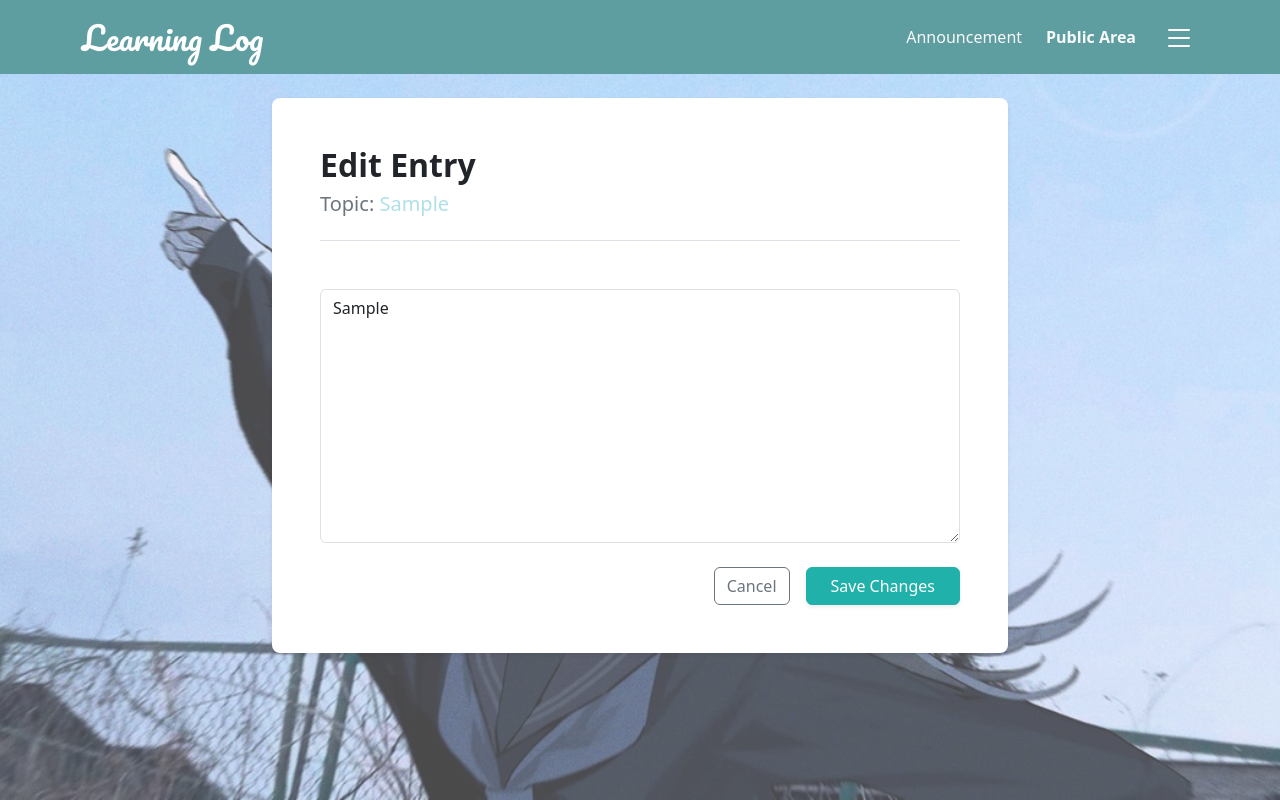
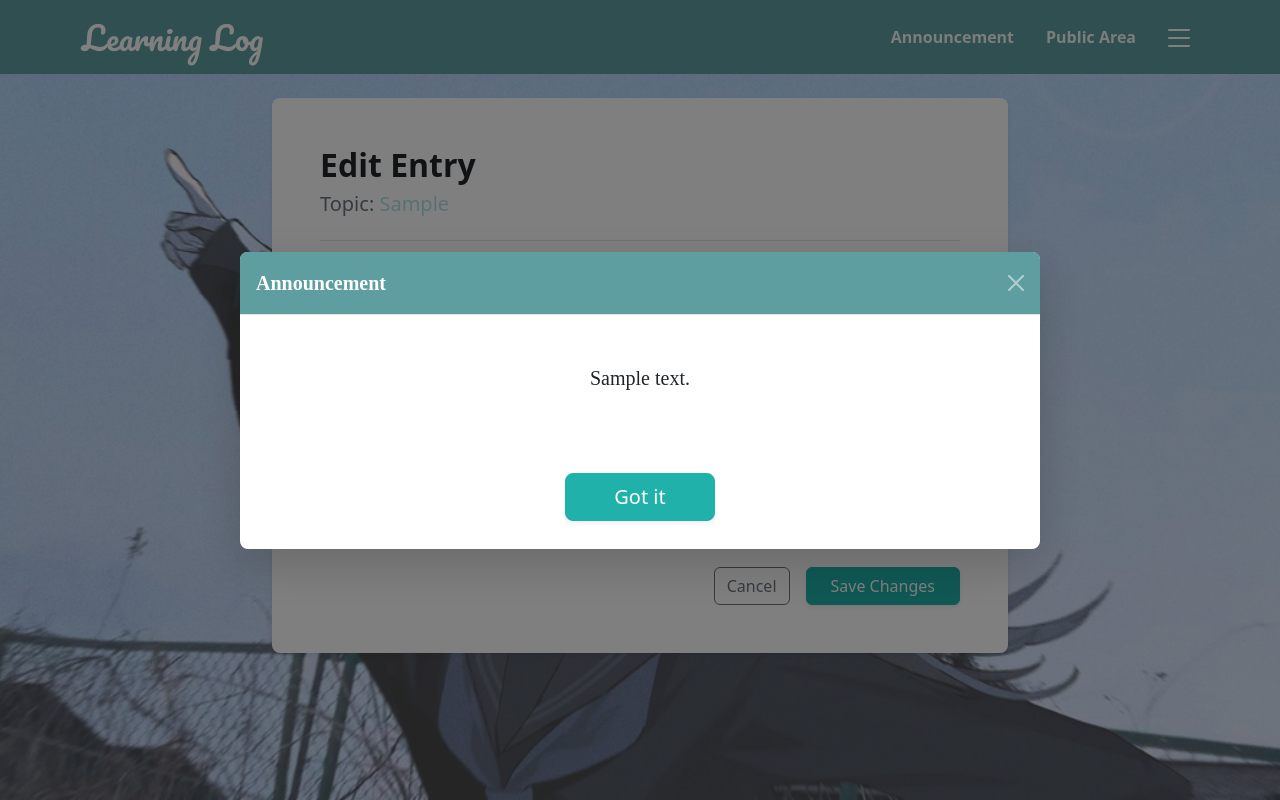
Before and after one commit to iseeyoudream07/DjangoProject_Learning, a Django app: page /edit_entry/1/ in a window 1280 px wide. Run offline with Django 5.2, Linux system fonts and the light colour scheme; a user stored in the database is signed in; tables that the repository leaves empty hold one stand-in row (values such as "Sample post"); some libraries are stand-ins or nearby versions; some web fonts are replaced.

Commit message:
修复公告显示问题

```diff
--- a/templates/includes/announcement_display.html
+++ b/templates/includes/announcement_display.html
@@ -1,5 +1,4 @@
-{% if request.resolver_match.url_name == 'home' %}
-    {% if site_announcement %}
+{% if site_announcement %}
         <div class="modal fade" id="announcementModal" tabindex="-1"
              aria-labelledby="announcementModalLabel" aria-hidden="true">
             <div class="modal-dialog modal-dialog-centered modal-lg">
@@ -45,5 +44,4 @@
                 }
             });
             </script>
-    {% endif %}
 {% endif %}
--- a/templates/includes/navbar.html
+++ b/templates/includes/navbar.html
@@ -6,9 +6,9 @@
 
                 <ul class="navbar-nav ms-auto align-items-center">
                     {% if site_announcement %}
-                        <li class="nav-item me-2">
+                        <li class="nav-item me-3">
                             <a class="nav-link text-light" href="#" data-bs-toggle="modal" data-bs-target="#announcementModal">
-                                <span class="fs-6">Announcement</span> </a>
+                                <strong class="fs-6">Announcement</strong> </a>
                         </li>
                     {% endif %}
 
```
